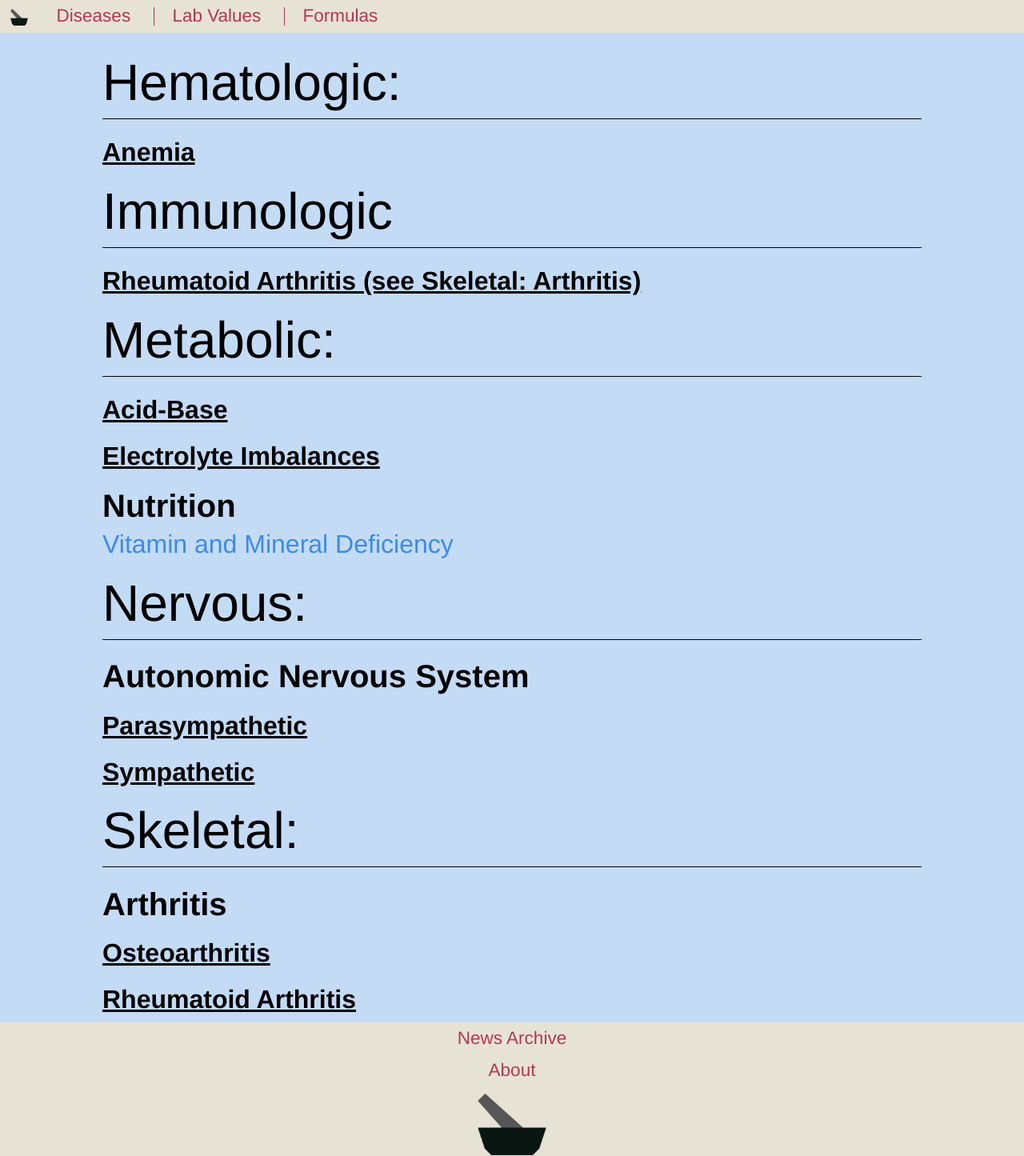
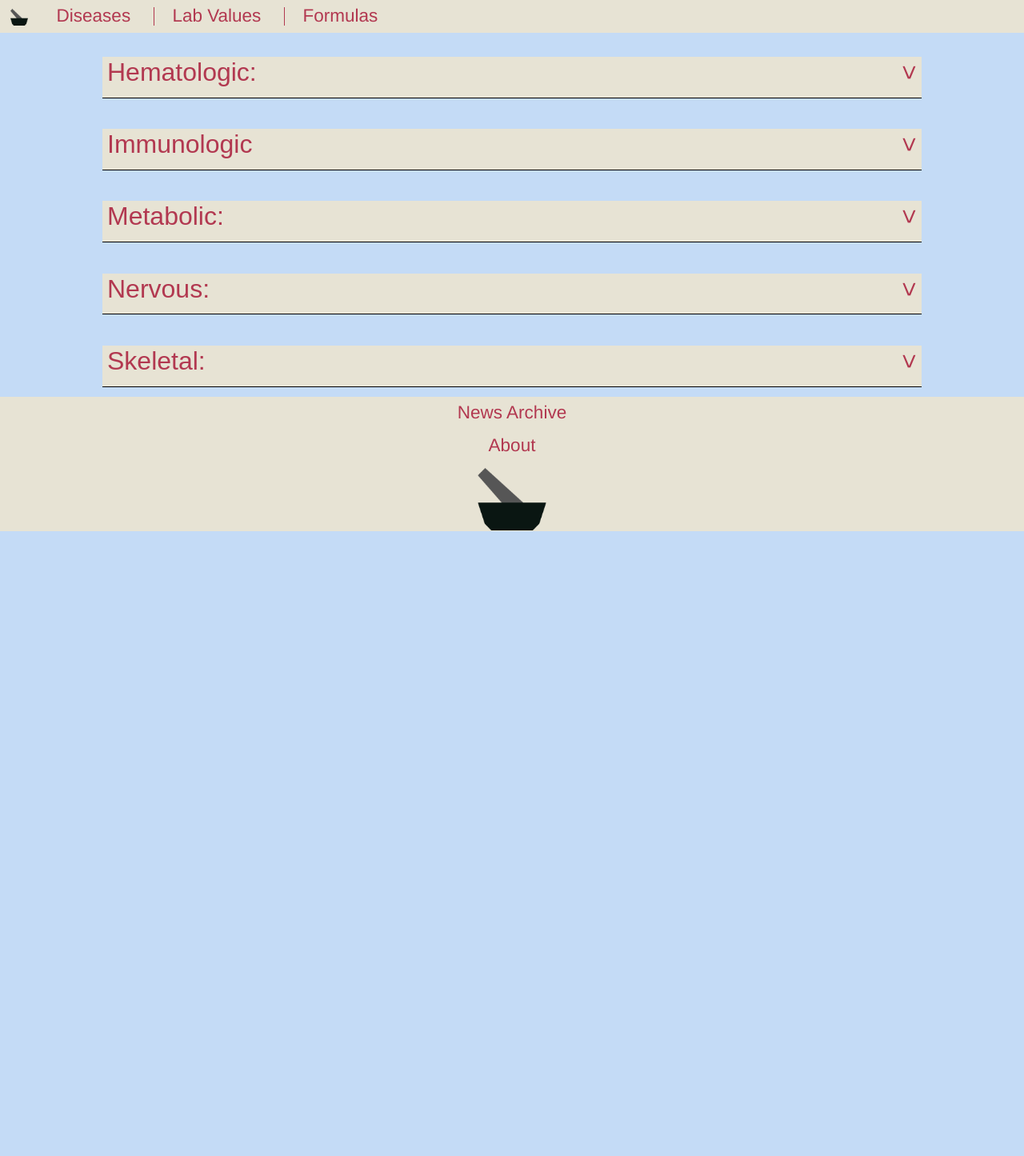
Before and after one commit to corbincox72/peripheral_brain, a Jekyll site: the page built from diseases_by_system.html, in a window 1280 px wide. Shown: the whole page at 80% size. Built offline with Jekyll 4.4.1, drawn with Linux system fonts in a browser that asks for light colours; after the commit the page ends 900 px from its top, so only the background shows below that.

Commit message:
Formatting

```diff
--- a/css/main.css
+++ b/css/main.css
@@ -54,6 +54,7 @@ a img {
   background-color: #c4dbf6;
   font-family: Helvetica, Arial, sans-serif;
   min-height: 100vh;
+  font-size: 100%;
 }
 a {
   color: #3b8beb;
@@ -66,7 +67,7 @@ p{
 }
 h1{
   text-align: left;
-  font-size: 4em;
+  font-size: 2em;
   padding-bottom: 1%;
   margin: 2% 10% 1%;
   border-bottom: 1px solid black;
@@ -74,11 +75,11 @@ h1{
 h2{
   text-align: left;
   font-weight: bold;
-  font-size: 2.5em;
+  font-size: 1.875em;
   margin: 2% 10% 1%;
 }
 h3{
-  font-size: 2em;
+  font-size: 1.5em;
   text-align: left;
   margin: 2% 10% 1%;
   text-decoration: underline;
@@ -165,7 +166,7 @@ button.accordion {
     width: 80%;
     text-align: left;
     transition: 0.4s;
-    font-size: 4em;
+    font-size: 2em;
     padding-bottom: 1%;
     margin: 2% 10% 1%;
     border: none;
@@ -193,10 +194,6 @@ button.accordion.active:after {
 .disease-page h2~h2{
   margin-top: 2%;
 }
-.disease a{
-  font-size: 2em;
-}
-
 
 /* Formulas */
 .formulas{
--- a/diseases_by_system.html
+++ b/diseases_by_system.html
@@ -4,21 +4,31 @@ title: Diseases By System | The Peripheral Brain
 ---
 
 <div class="disease">
-    <h1>Hematologic:</h1>
+    <button class="accordion">Hematologic:</button>
+      <div class="panel">
           <h3>Anemia</h3>
-    <h1>Immunologic</h1>
+      </div>
+    <button class="accordion">Immunologic</button>
+      <div class="panel">
           <h3>Rheumatoid Arthritis (see Skeletal: Arthritis)</h3>
-    <h1>Metabolic:</h1>
+      </div>
+    <button class="accordion">Metabolic:</button>
+      <div class="panel">
           <h3>Acid-Base</h3>
           <h3>Electrolyte Imbalances</h3>
         <h2>Nutrition</h2>
           <p><a href="{{ site.baseurl }}/diseases/metabolic/nutrition/vit_min_deficiency.html">Vitamin and Mineral Deficiency</a></p>
-    <h1>Nervous:</h1>
+      </div>
+    <button class="accordion">Nervous:</button>
+      <div class="panel">
         <h2>Autonomic Nervous System</h2>
           <h3>Parasympathetic</h3>
           <h3>Sympathetic</h3>
-    <h1>Skeletal:</h1>
+      </div>
+    <button class="accordion">Skeletal:</button>
+      <div class="panel">
         <h2>Arthritis</h2>
           <h3>Osteoarthritis</h3>
           <h3>Rheumatoid Arthritis</h3>
       </div>
+</div>
```
Also changed, not shown: 3 other files. Lines whose indentation alone changed are shown as unchanged.
